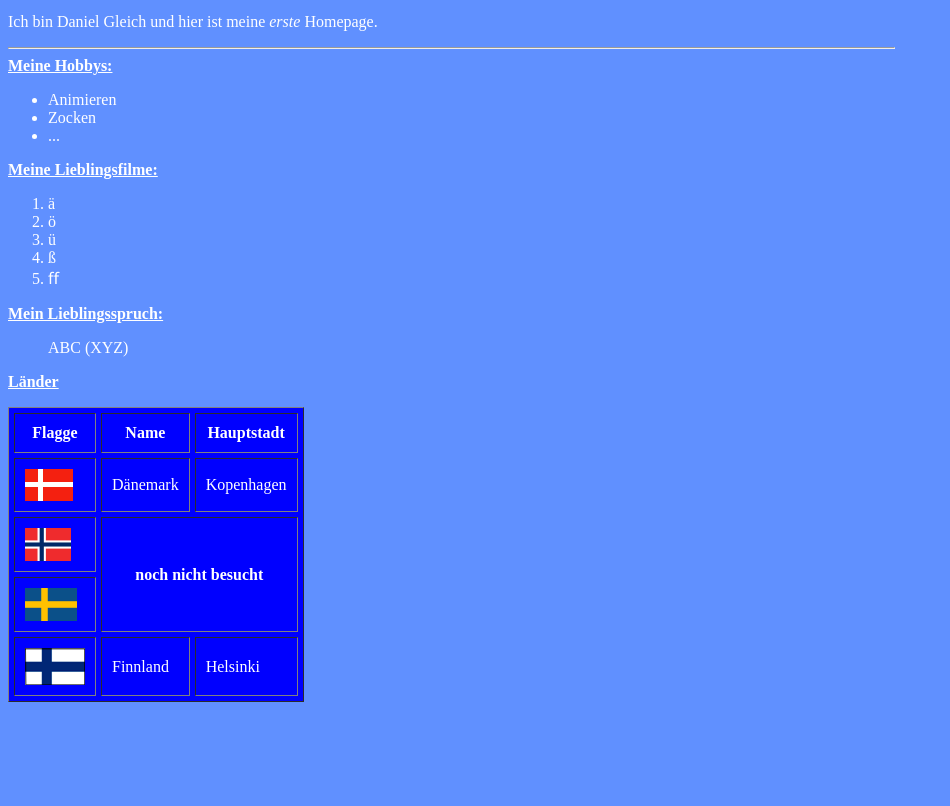
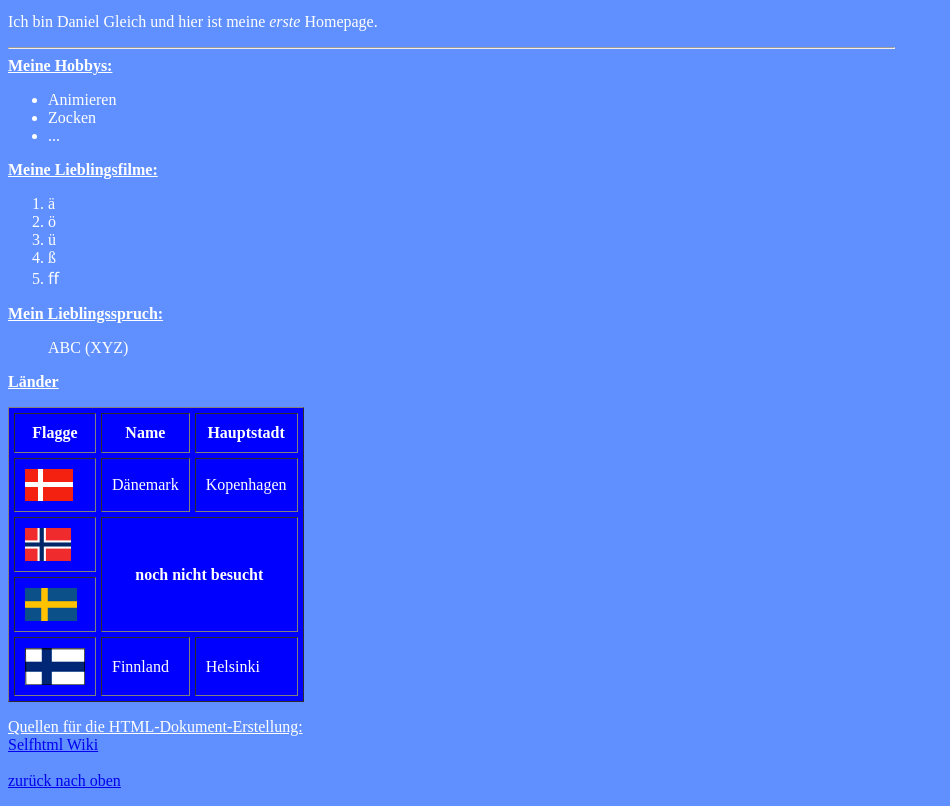
Before and after one commit to DanielGleich/einstiegHTML, a plain HTML site: page index.html in a window 1280 px wide. Shown: the part 87-893 px from the top of the page, without its empty margins (0-950 px from the left). Before the commit the page ends 805 px from the top, so only its background shows below. Drawn offline with Linux system fonts and the light colour scheme.

Commit message:
Benutzung von a-tag in Verbindung mit href

```diff
--- a/index.html
+++ b/index.html
@@ -4,6 +4,7 @@
     <title> Meine Homepage</title>
   </head>
   <body bgcolor="#6090ff" text="white">
+  <a name="top"> </a>
   <h1> Meine erste Homepage</h1>
     <p>Hallo!</p>
     <p>Ich bin Daniel Gleich und hier ist meine
@@ -42,5 +43,10 @@
       <tr><td><img src="images/schweden.png" alt="Schwedenflagge"></td></tr>
       <tr><td><img src="images/finnland.png" alt="Finnlandflagge"></td><td>Finnland</td><td>Helsinki</td></tr>
     </table>
+    <p>
+    <u> Quellen f&uuml;r die HTML-Dokument-Erstellung:</u><br>
+    <a href="http://selfhtml.org" target="Werbung">Selfhtml Wiki</a>
+    <br><br>
+    <a href="#top"> zur&uuml;ck nach oben </a>
   </body>
 </html>
```
